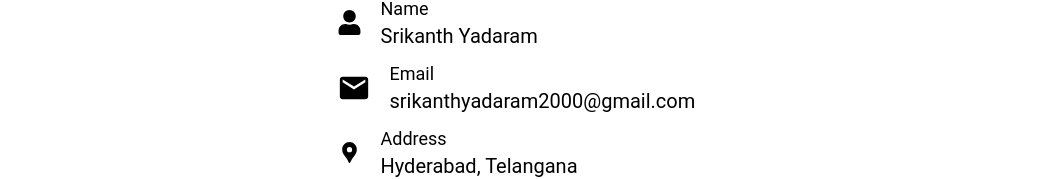
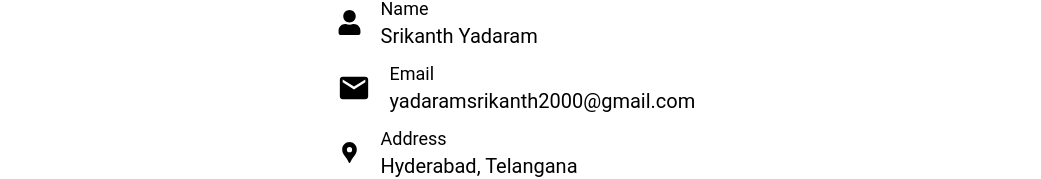
Before and after one commit to yadaramsrikanth/portfolio, a React (Create React App) app: page / in a window 1280 px wide. Shown: the part 1828-2007 px from the top of the page, without its empty margins (119-1160 px from the left). Built offline with nearby package versions, Linux system fonts and the light colour scheme.

Commit message:
email updated

```diff
--- a/src/components/Contact/index.js
+++ b/src/components/Contact/index.js
@@ -18,7 +18,7 @@ const Contact=()=>{
     <MdEmail size={34}/>
     <div className="user-details-section">
         <p className="name-heading">Email</p>
-        <p className="user-name">srikanthyadaram2000@gmail.com</p>
+        <p className="user-name">yadaramsrikanth2000@gmail.com</p>
     </div>
     </div>
     <div className="address-section">
```
